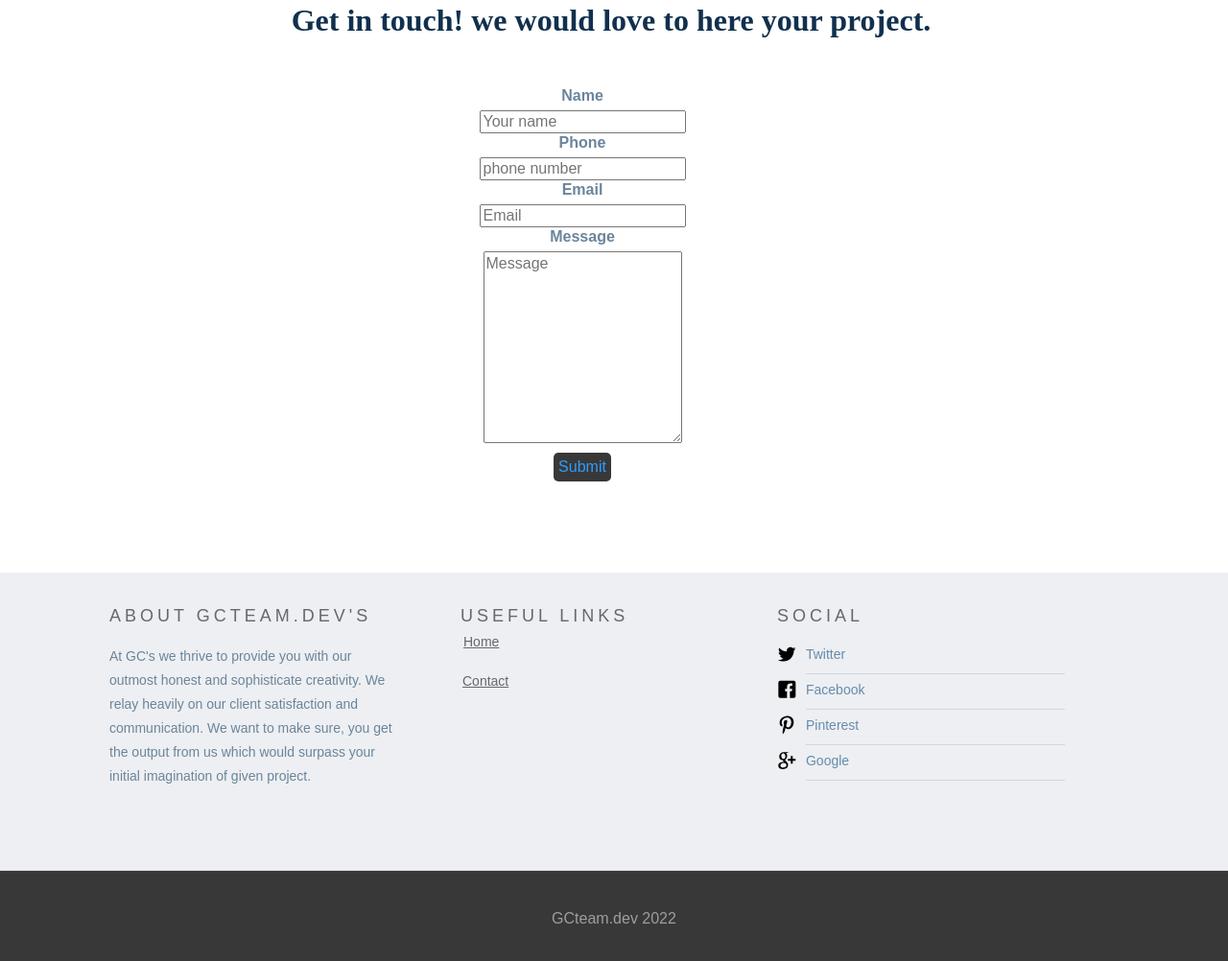
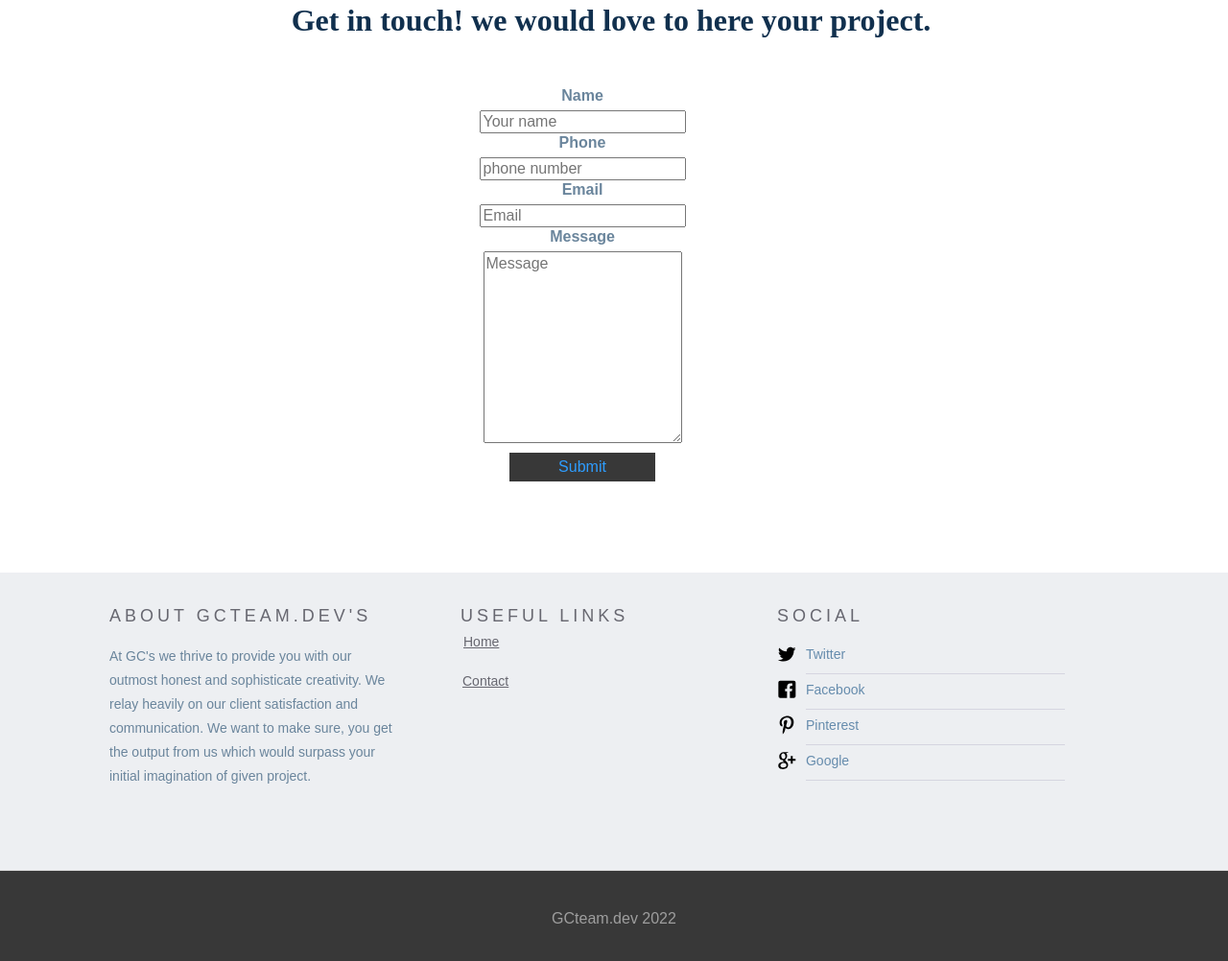
Before and after one commit to gcteamdev/GCteam.dev, a plain HTML site: page index.html in a window 1280 px wide. Shown: the part 4570-5572 px from the top of the page at 96% size. Drawn offline with nearby package versions, Linux system fonts and the light colour scheme; a script that the page names is missing.

Commit message:
submit make big

```diff
--- a/css/gulams-spectacular-site.webflow.css
+++ b/css/gulams-spectacular-site.webflow.css
@@ -420,8 +420,9 @@ p {
   background-color: #383838;
   box-sizing: border-box;
   padding:5px 5px;
-  border-radius: 5px;
+  border-radius:none;
   margin-top: 5px;
+  width:21%;
 }
 
 .heading-2 {
```
